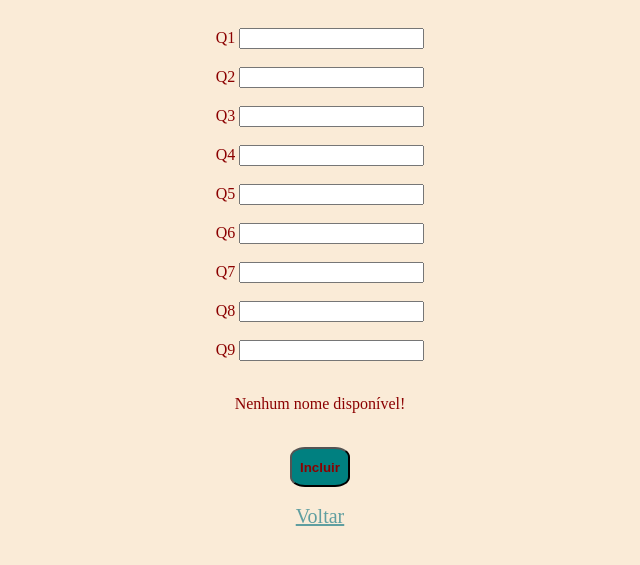
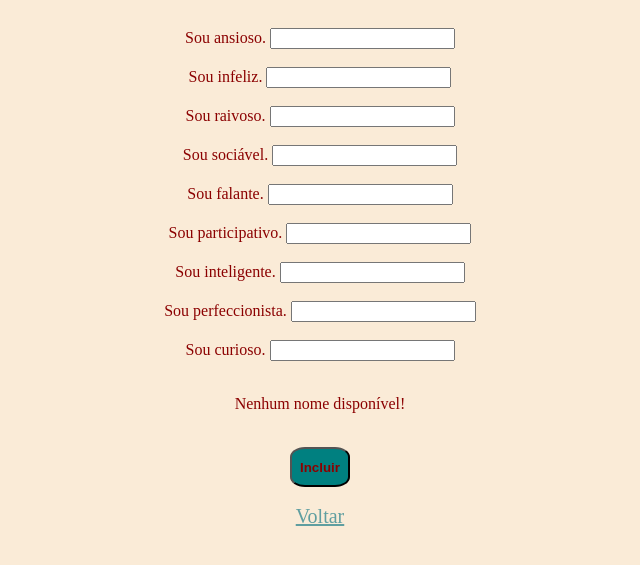
Before and after one commit to fcostaf/personality, a PHP site: page /view/formQuestionario.php?op=1 in a window 1280 px wide. Shown: the top 565 px of the page, without its empty margins (320-960 px from the left). Run offline with PHP 8.4, Linux system fonts and the light colour scheme; data that the repository does not hold is empty.

Commit message:
questoes

```diff
--- a/tarefas.txt
+++ b/tarefas.txt
@@ -1,4 +1 @@
-clicar no nome da tabela cadastro e abrir linha correspondente do questionario
-de repente fazer um colspan do nome até o final e colocar toda a linha e cabeçário nesta longa td
-
-analise demográfica
+excluir
--- a/view/formQuestionario.php
+++ b/view/formQuestionario.php
@@ -44,23 +44,23 @@ echo '<!DOCTYPE html>
     }
 
     echo '<form method="post" action="../controller/processaQuestionario.php">
-        <label for="questao1">Q1</label>
+        <label for="questao1">Sou ansioso.</label>
         <input type="number" name="questao1" value='.$q1.'><br><br>
-        <label for="questao2">Q2</label>
+        <label for="questao2">Sou infeliz.</label>
         <input type="number" name="questao2" value='.$q2.'><br><br>
-        <label for="questao3">Q3</label>
+        <label for="questao3">Sou raivoso.</label>
         <input type="number" name="questao3" value='.$q3.'><br><br>
-        <label for="questao4">Q4</label>
+        <label for="questao4">Sou sociável.</label>
         <input type="number" name="questao4" value='.$q4.'><br><br>
-        <label for="questao5">Q5</label>
+        <label for="questao5">Sou falante.</label>
         <input type="number" name="questao5" value='.$q5.'><br><br>
-        <label for="questao6">Q6</label>
+        <label for="questao6">Sou participativo.</label>
         <input type="number" name="questao6" value='.$q6.'><br><br>
-        <label for="questao7">Q7</label>
+        <label for="questao7">Sou inteligente.</label>
         <input type="number" name="questao7" value='.$q7.'><br><br>
-        <label for="questao8">Q8</label>
+        <label for="questao8">Sou perfeccionista.</label>
         <input type="number" name="questao8" value='.$q8.'><br><br>
-        <label for="questao9">Q9</label>
+        <label for="questao9">Sou curioso.</label>
         <input type="number" name="questao9" value='.$q9.'><br><br>';
         include "../controller/CadastroController.php";
         $res=CadastroController::listarCadastros();
```
Also changed, not shown: view/formListarQuestionario.php (+9 -9 lines).
